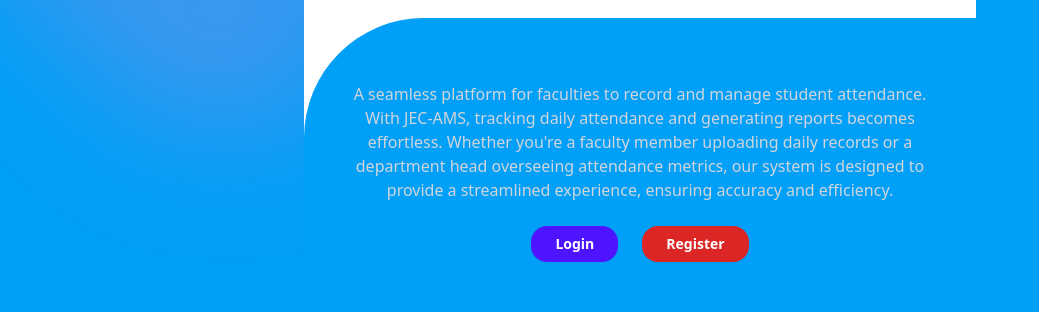
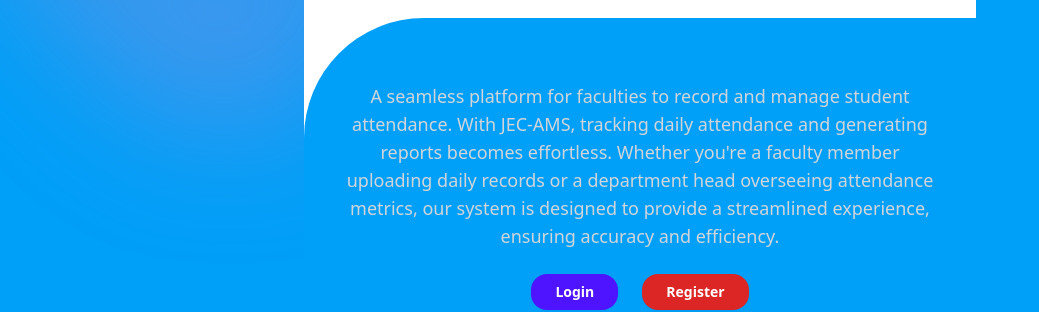
Before and after one commit to vmmuthu31/AMS-JEC, a Next.js app: page / in a window 1280 px wide. Shown: the part 230-542 px from the top of the page, without its empty margins (0-1039 px from the left). Built offline with nearby package versions, Linux system fonts and the light colour scheme.

Commit message:
updated the landing page design

```diff
--- a/pages/index.tsx
+++ b/pages/index.tsx
@@ -46,7 +46,7 @@
               JEC - AMS
             </h1>
             <div className='bg-[#009FF8] example2 mt-10 px-10 p-12  '>
-            <p className="mt-1 pt-3  text-md text-gray-300">
+            <p className="mt-1 pt-3  text-lg text-gray-300">
             A seamless platform for faculties to record and manage student attendance. With JEC-AMS, tracking daily attendance and generating reports becomes effortless. Whether you're a faculty member uploading daily records or a department head overseeing attendance metrics, our system is designed to provide a streamlined experience, ensuring accuracy and efficiency.
 
 
```
